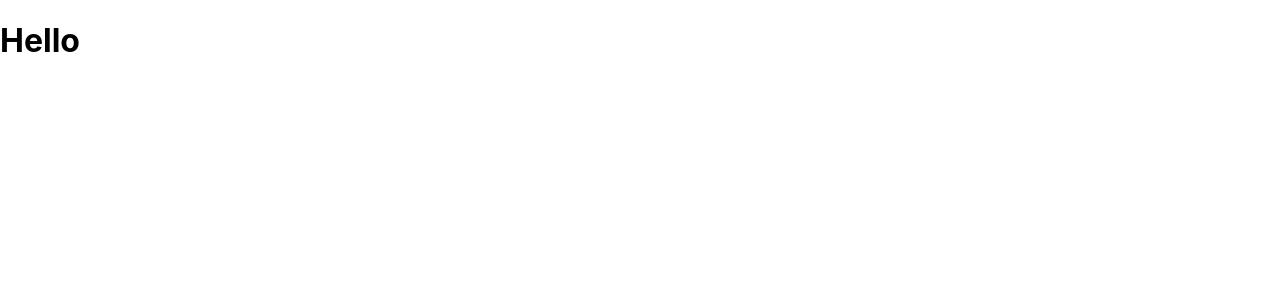
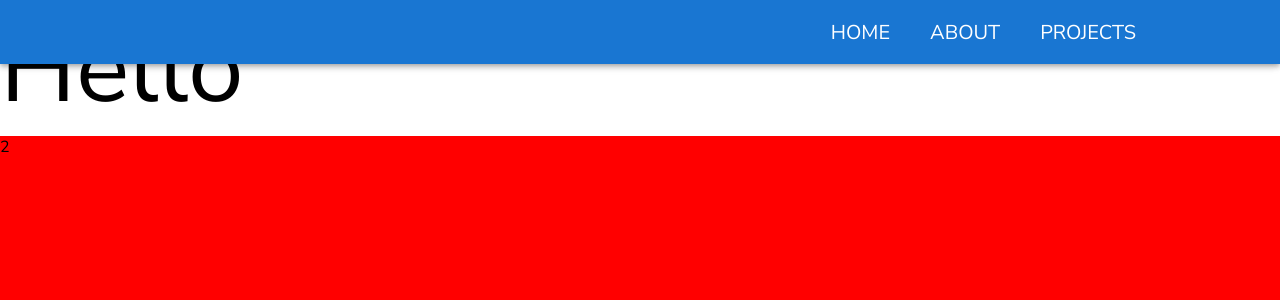
Before and after one commit to token-hub/my-profile, a React (Create React App) app: page / in a window 1280 px wide. Shown: the top 300 px of the page. Built offline with nearby package versions, Linux system fonts and the light colour scheme.

Commit message:
Initial Appbar created

```diff
--- a/package.json
+++ b/package.json
@@ -5,6 +5,7 @@
   "dependencies": {
     "@emotion/react": "^11.4.1",
     "@emotion/styled": "^11.3.0",
+    "@mui/icons-material": "^5.0.1",
     "@mui/material": "^5.0.2",
     "cra-template": "1.1.2",
     "react": "^17.0.2",
--- a/public/index.html
+++ b/public/index.html
@@ -10,6 +10,9 @@
       content="Web site created using create-react-app"
     />
     <link rel="apple-touch-icon" href="%PUBLIC_URL%/logo192.png" />
+    <link rel="preconnect" href="https://fonts.googleapis.com">
+    <link rel="preconnect" href="https://fonts.gstatic.com" crossorigin>
+    <link href="https://fonts.googleapis.com/css2?family=Nunito+Sans:wght@200;400;600&display=swap" rel="stylesheet">
     <!--
       manifest.json provides metadata used when your web app is installed on a
       user's mobile device or desktop. See https://developers.google.com/web/fundamentals/web-app-manifest/
--- a/src/App.js
+++ b/src/App.js
@@ -1,9 +1,16 @@
-function App() {
+import React from 'react'
+import Home from './pages/Home';
+import Box from '@mui/system/Box';
+
+const App = () => {
   return (
-    <div className="App">
-      <h1>Hello</h1>
-    </div>
-  );
+    <Box sx={{height: '100vh', fontFamily: 'Nunito Sans' }}>
+      <Home />
+
+     <Box sx={{fontSize:100}}> Hello</Box>
+     <Box sx={{ height: 1000, bgcolor: 'red' }}>2</Box>
+    </Box>
+  )
 }
 
-export default App;
+export default App
--- /dev/null
+++ b/src/components/organisms/Appbar.js
@@ -0,0 +1,21 @@
+import * as React from 'react';
+import AppBar from '@mui/material/AppBar';
+import Box from '@mui/material/Box';
+import Toolbar from '@mui/material/Toolbar';
+import Text from '../atoms/Text';
+
+export default function ButtonAppBar() {
+  return (
+    <Box sx={{ flexGrow: 1 }}>
+      <AppBar position="fixed" sx={{ px: 10 }}>
+        <Toolbar sx={{display:'flex', justifyContent: 'flex-end'}} >
+            <Box sx={{display: "flex"}}>
+                <Text> HOME </Text>
+                <Text> ABOUT </Text>
+                <Text> PROJECTS </Text>
+            </Box>
+        </Toolbar>
+      </AppBar>
+    </Box>
+  );
+}
--- a/src/index.css
+++ b/src/index.css
@@ -1,13 +1,3 @@
 body {
-  margin: 0;
-  font-family: -apple-system, BlinkMacSystemFont, 'Segoe UI', 'Roboto', 'Oxygen',
-    'Ubuntu', 'Cantarell', 'Fira Sans', 'Droid Sans', 'Helvetica Neue',
-    sans-serif;
-  -webkit-font-smoothing: antialiased;
-  -moz-osx-font-smoothing: grayscale;
+    margin: 0;
 }
-
-code {
-  font-family: source-code-pro, Menlo, Monaco, Consolas, 'Courier New',
-    monospace;
-}
--- /dev/null
+++ b/src/pages/Home.js
@@ -0,0 +1,32 @@
+import Box from '@mui/material/Box';
+import React from 'react';
+import Text from '../components/atoms/Text';
+import Avatar from '@mui/material/Avatar';
+import Me from '../assets/images/formal-me-with-trees.jpg';
+import Appbar from '../components/organisms/Appbar';
+
+const Home = () => {
+    return (
+
+        <Appbar/>
+        // <Box sx={{ display: "flex"}}>
+        //     <Box sx={{flexGrow: 1}}>
+        //         <Avatar
+        //             alt="John Suyang"
+        //             src={Me}
+        //             sx={{ width: 100, height: 100 }}
+        //         />
+        //     </Box>
+
+        //     <Box sx={{ display: "flex", }}>
+        //         <Text> Home </Text>
+        //         <Text> About </Text>
+        //         <Text> Projects </Text>
+        //     </Box>
+        // </Box>
+
+
+    )
+}
+
+export default Home
```
Also changed, not shown: src/assets/images/formal-me-with-trees.jpg (added), 1 other file (tests, documents, lock files or other folders).
